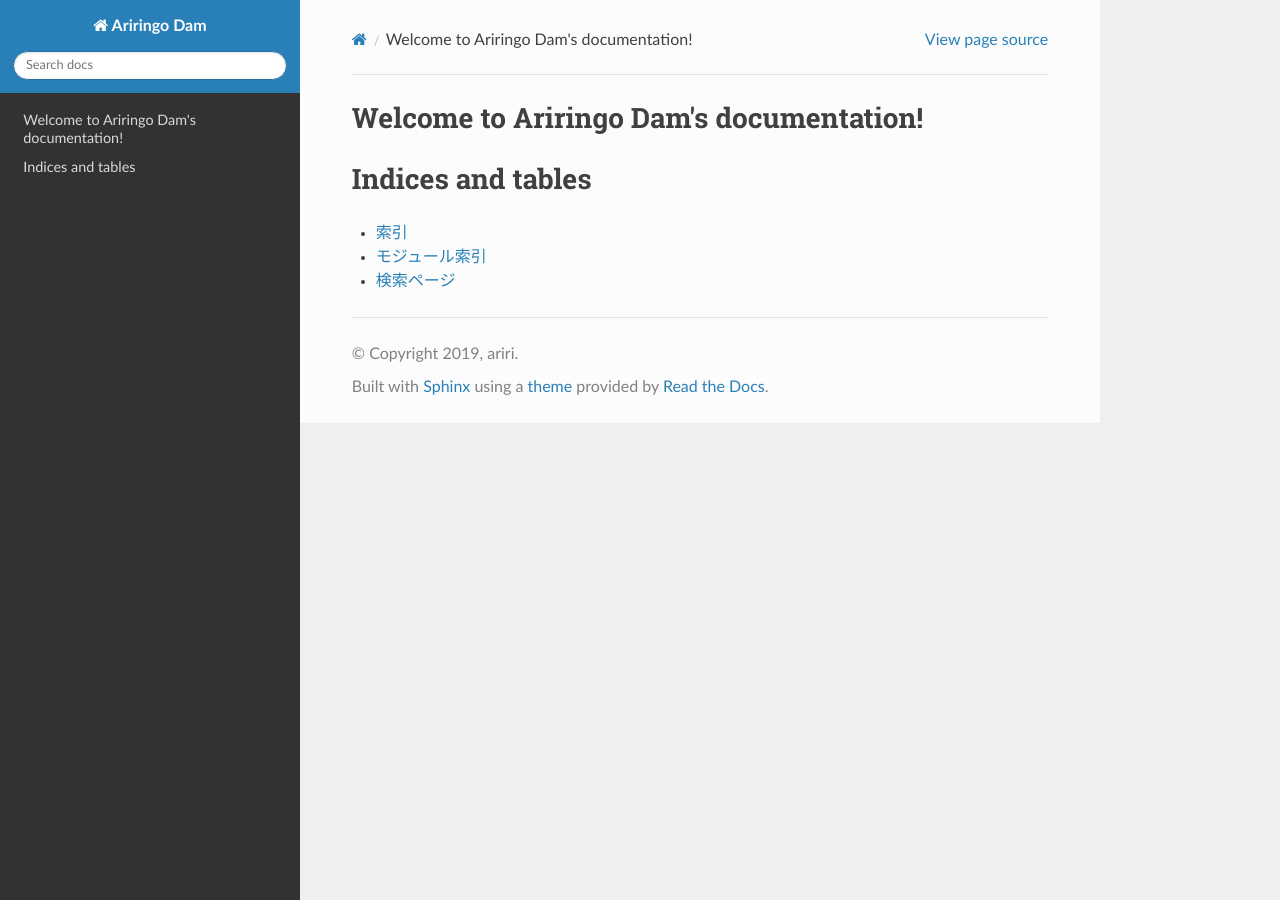
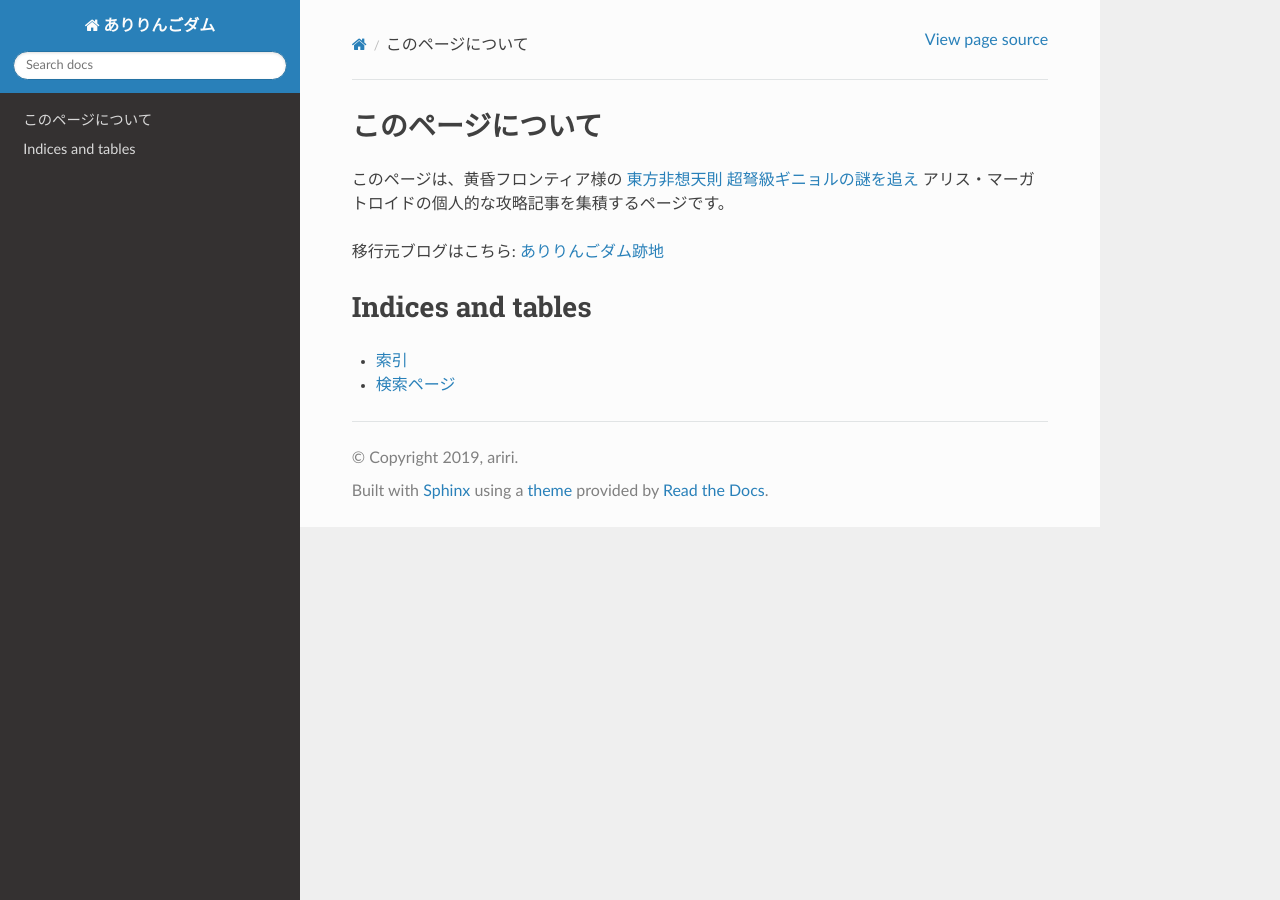
Before and after one commit to ariri-ali/th123_alice, a Sphinx documentation site: the page built from alice_doc/source/index.rst, in a window 1280 px wide. Built offline with Sphinx 7.4.7 and the Read the Docs theme 2.0.0, drawn with Linux system fonts in a browser that asks for light colours.

Commit message:
トップページの体裁を整える

```diff
--- a/alice_doc/source/conf.py
+++ b/alice_doc/source/conf.py
@@ -17,7 +17,7 @@
 
 # -- Project information -----------------------------------------------------
 
-project = 'Ariringo Dam'
+project = u'ありりんごダム'
 copyright = '2019, ariri'
 author = 'ariri'
 
--- a/alice_doc/source/index.rst
+++ b/alice_doc/source/index.rst
@@ -3,18 +3,21 @@
    You can adapt this file completely to your liking, but it should at least
    contain the root `toctree` directive.
 
-Welcome to Ariringo Dam's documentation!
+このページについて
 ========================================
+
+.. link:
+
+このページは、黄昏フロンティア様の `東方非想天則 超弩級ギニョルの謎を追え <https://www.tasofro.net/touhou123/index.html>`_ アリス・マーガトロイドの個人的な攻略記事を集積するページです。
+
+移行元ブログはこちら: `ありりんごダム跡地 <http://blog.livedoor.jp/ariri_ali/>`_
 
 .. toctree::
    :maxdepth: 2
    :caption: Contents:
 
-
-
 Indices and tables
 ==================
 
 * :ref:`genindex`
-* :ref:`modindex`
 * :ref:`search`
```
Also changed, not shown: 9 other files.
